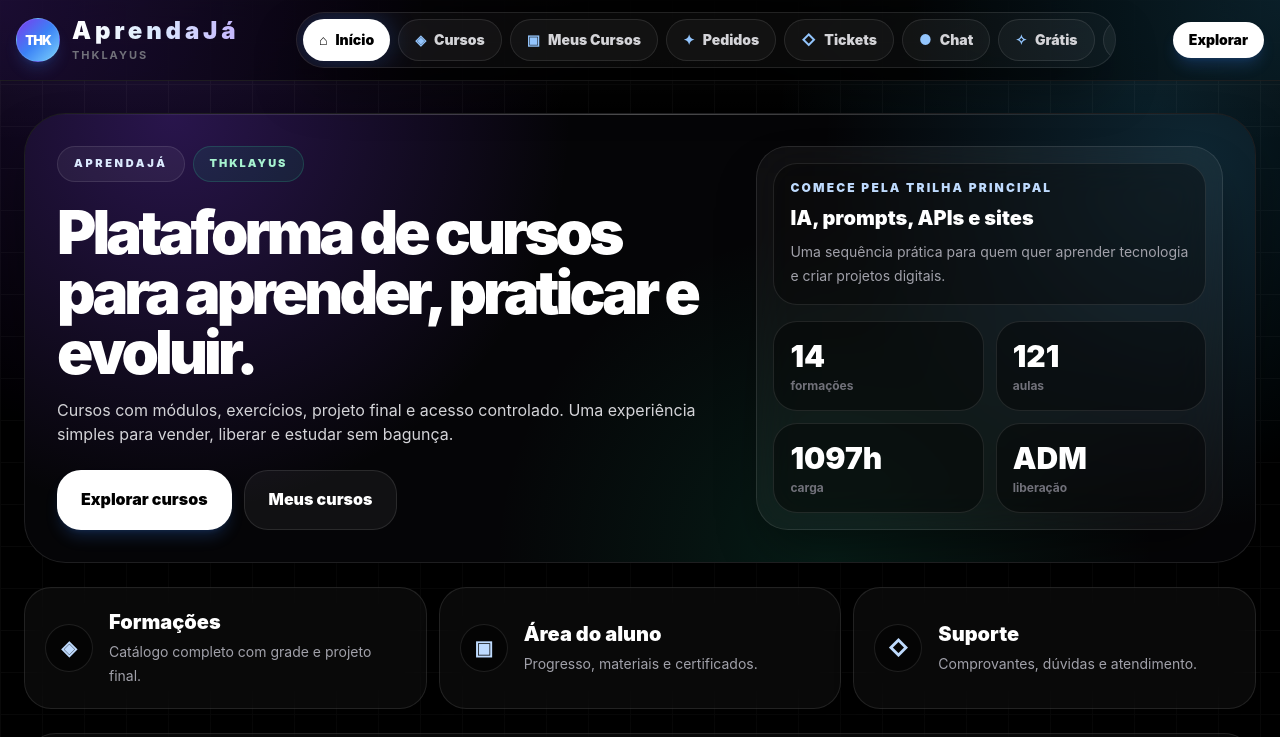
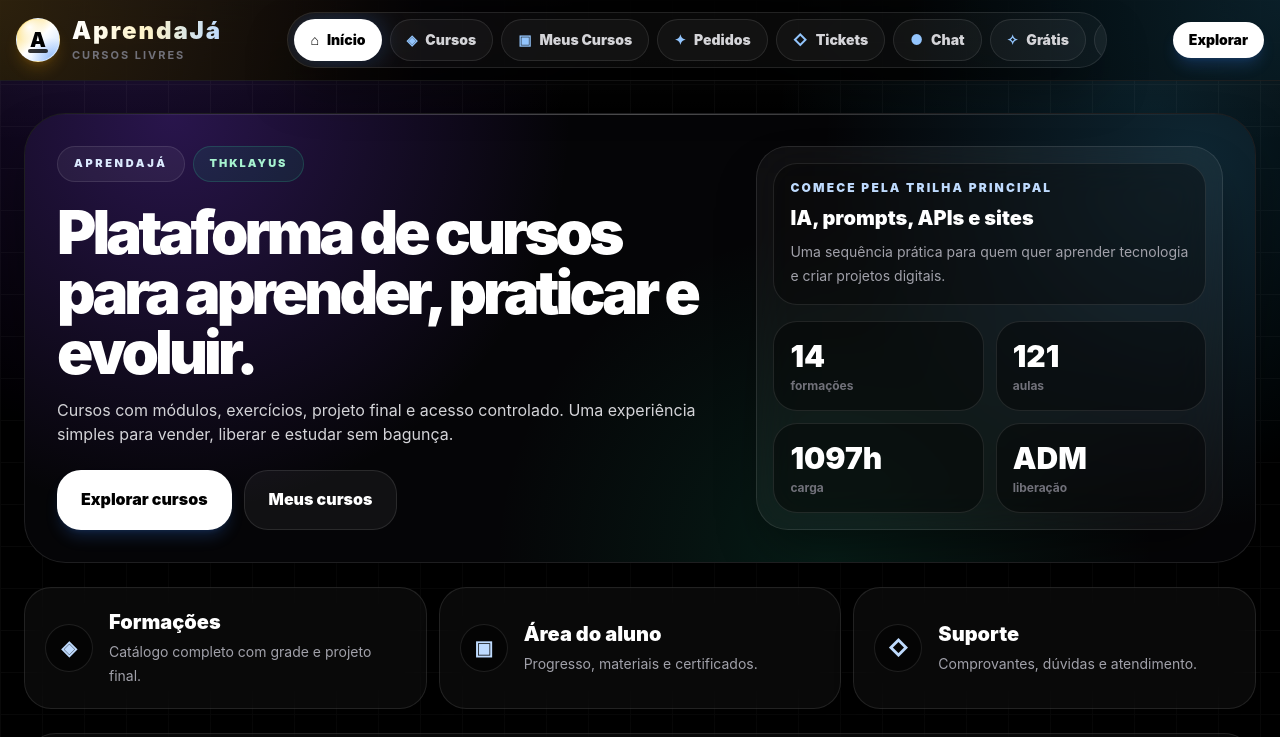
Before and after one commit to thiagodouglas19t-lang/Thklayus-hub, a React (Vite) app: page / in a window 1280 px wide. Shown: the top 737 px of the page. Built offline with nearby package versions, Linux system fonts and the light colour scheme.

Commit message:
Atualizar nome e logo do app

```diff
--- a/src/components/Navbar.tsx
+++ b/src/components/Navbar.tsx
@@ -46,6 +46,16 @@ const mobileBase: MenuItem[] = [
   { label: "Perfil", short: "Perfil", value: "perfil", icon: "◌" },
 ];
 
+function AppLogo() {
+  return (
+    <div className="relative grid h-11 w-11 place-items-center overflow-hidden rounded-2xl border border-white/10 bg-gradient-to-br from-amber-300 via-white to-blue-200 text-black shadow-lg shadow-amber-500/20">
+      <div className="absolute inset-0 bg-[radial-gradient(circle_at_30%_20%,rgba(255,255,255,0.95),transparent_34%),radial-gradient(circle_at_80%_90%,rgba(59,130,246,0.35),transparent_38%)]" />
+      <span className="relative text-xl font-black">A</span>
+      <span className="absolute bottom-2 h-1 w-5 rounded-full bg-black/80" />
+    </div>
+  );
+}
+
 export default function Navbar({ page, setPage, userEmail, onLogout }: NavbarProps) {
   const internal = canAccessInternalPanel(userEmail);
   const role = getUserRole(userEmail);
@@ -67,11 +77,11 @@ export default function Navbar({ page, setPage, userEmail, onLogout }: NavbarPro
   return (
     <>
       <header className="sticky top-0 z-50 border-b border-white/10 bg-black/80 px-4 py-3 backdrop-blur-2xl">
-        <div className="pointer-events-none absolute inset-0 bg-[radial-gradient(circle_at_top_left,rgba(124,58,237,0.18),transparent_34%),radial-gradient(circle_at_top_right,rgba(56,189,248,0.14),transparent_30%)]" />
+        <div className="pointer-events-none absolute inset-0 bg-[radial-gradient(circle_at_top_left,rgba(251,191,36,0.16),transparent_34%),radial-gradient(circle_at_top_right,rgba(56,189,248,0.14),transparent_30%)]" />
         <div className="relative mx-auto flex max-w-7xl items-center justify-between gap-4">
           <button onClick={() => setPage("home")} className="flex items-center gap-3 text-left active:scale-95">
-            <div className="grid h-11 w-11 place-items-center rounded-2xl border border-white/10 bg-gradient-to-br from-violet-600 via-blue-500 to-sky-300 text-[13px] font-black tracking-[-0.08em] text-white shadow-lg shadow-blue-500/20">THK</div>
-            <div><h1 className="bg-gradient-to-r from-white via-blue-100 to-violet-300 bg-clip-text text-xl font-black tracking-[0.16em] text-transparent md:text-2xl">AprendaJá</h1><p className="text-[11px] font-bold uppercase tracking-[0.18em] text-zinc-500">THKLAYUS</p></div>
+            <AppLogo />
+            <div><h1 className="bg-gradient-to-r from-white via-amber-100 to-blue-200 bg-clip-text text-xl font-black tracking-[0.08em] text-transparent md:text-2xl">AprendaJá</h1><p className="text-[11px] font-bold uppercase tracking-[0.18em] text-zinc-500">Cursos Livres</p></div>
           </button>
           <nav className="hidden max-w-[820px] gap-2 overflow-x-auto rounded-3xl border border-white/10 bg-white/[0.03] p-1.5 shadow-2xl shadow-black/50 lg:flex">{visibleMenu.map((item) => Item(item))}</nav>
           <div className="flex items-center gap-2">
```
